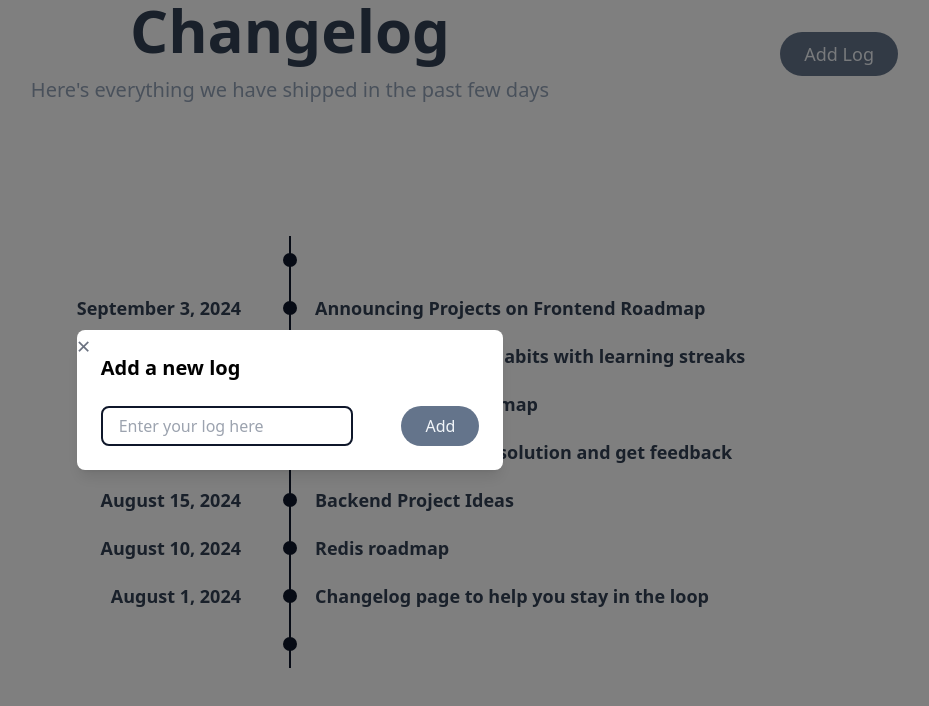
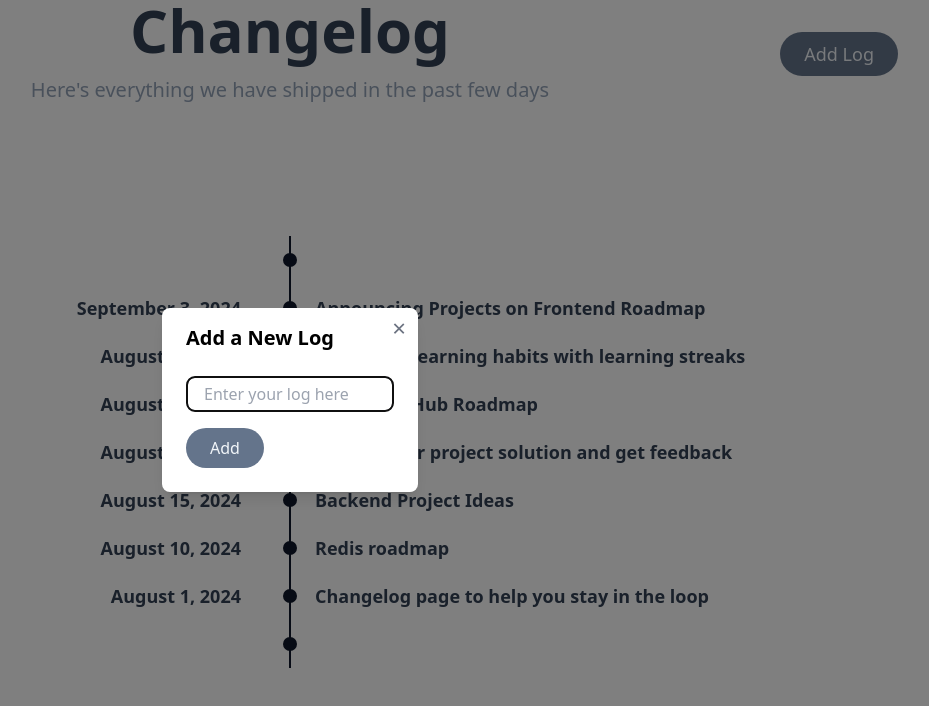
Before and after one commit to MarioTudon/Changelog, a React (Vite) app: page / in a window 1280 px wide. Both pictures are taken after a click on the button "Add Log". Shown: the top 706 px of the page, without its empty margins (350-1279 px from the left). Built offline with nearby package versions, Linux system fonts and the light colour scheme.

Commit message:
Modificaciones en página
Se agrego el modal y se preparo codigo para crear lista de Logs

```diff
--- a/src/App.jsx
+++ b/src/App.jsx
@@ -1,10 +1,11 @@
-import { useState } from 'react';
+import { useState, useRef } from 'react';
 import AddLog from './components/AddLog.jsx'
 import Modal from './components/Modal.jsx'
 import Changelog from './components/Changelog.jsx';
 
 function App() {
     const [isModalOpen, setIsModalOpen] = useState(false);
+    const inputRef = useRef(null);
 
     const openModal = () => setIsModalOpen(true);
     const closeModal = () => setIsModalOpen(false);
@@ -21,12 +22,12 @@ function App() {
 
     return (
         <>
-            <Modal isOpen={isModalOpen} onClose={closeModal}>
-            </Modal>
+            <Modal isOpen={isModalOpen} closeModal={closeModal} inputRef={inputRef}/>
             <h1 className='text-center text-6xl font-semibold text-slate-700'>Changelog</h1>
             <h2 className='mb-auto mt-4 text-xl font-medium text-slate-400'>Here's everything we have shipped in the past few days</h2>
-            <AddLog openModal={openModal} textButton={'Add Log'} />
-            <Changelog />
+            <AddLog openModal={openModal} textButton={'Add Log'} inputRef={inputRef}/>
+            <Changelog>
+            </Changelog>
         </>
     );
 }
--- a/src/components/AddLog.jsx
+++ b/src/components/AddLog.jsx
@@ -1,7 +1,13 @@
-function EditRecord({ openModal, textButton }) {
+function EditRecord({ openModal, textButton, inputRef }) {
+
+    const handleClick = () => {
+        openModal();
+        setTimeout(() => { inputRef.current?.focus(); }, 0);
+    }
+
     return (
         <>
-            <button className='fixed top-8 right-8 bg-slate-500 text-slate-100 text-lg px-6 py-2 rounded-full hover:scale-110 transition-all hover:bg-slate-600' onClick={openModal}>{textButton}</button>
+            <button className='fixed top-8 right-8 bg-slate-500 text-slate-100 text-lg px-6 py-2 rounded-full hover:scale-110 transition-all hover:bg-slate-600' onClick={handleClick}>{textButton}</button>
         </>
     );
 }
--- a/src/components/Changelog.jsx
+++ b/src/components/Changelog.jsx
@@ -1,6 +1,7 @@
+import { Children } from 'react';
 import Log from './Log.jsx'
 
-function Changelog() {
+function Changelog({ children }) {
     return (
         <>
             <div className='mb-auto'>
@@ -12,6 +13,7 @@ function Changelog() {
                 <Log date={'August 15, 2024'} record={'Backend Project Ideas'} />
                 <Log date={'August 10, 2024'} record={'Redis roadmap'} />
                 <Log date={'August 1, 2024'} record={'Changelog page to help you stay in the loop'} />
+                {children}
                 <Log date={''} record={''} />
             </div>
         </>
--- a/src/components/Modal.jsx
+++ b/src/components/Modal.jsx
@@ -1,16 +1,14 @@
-const Modal = ({ isOpen, onClose, children }) => {
-    if (!isOpen) return null;
+const Modal = ({ isOpen, closeModal, inputRef }) => {
 
-    return (
+    return isOpen && (
         <div className="fixed inset-0 bg-black bg-opacity-50 flex items-center justify-center z-50">
-            <div className="bg-white p-6 rounded-lg shadow-lg w-1/3 relative flex flex-col">
-                <h2 className="text-xl font-semibold mb-6">Add a new log</h2>
-                <button className="absolute top-0 left-0 text-gray-500 hover:text-gray-800 text-2xl inline-block" onClick={onClose}> &times; </button>
-                <div className='flex mt-auto'>
-                    <input className='border-slate-900 w-2/3 px-4 border-2 rounded-lg' type="text" name="" id="" maxLength={'50'} placeholder="Enter your log here" />
-                    <button className='ml-auto bg-slate-500 text-slate-100 text-base px-6 py-2 rounded-full hover:scale-110 transition-all hover:bg-slate-600'>Add</button>
+            <div className="bg-white p-6 pt-4 rounded-lg shadow-lg w-1/5 min-w-52 relative flex flex-col">
+                <h2 className="text-xl font-semibold mb-6">Add a New Log</h2>
+                <button className="absolute top-1 right-3 text-gray-500 hover:text-gray-800 text-2xl inline-block" onClick={closeModal}> &times; </button>
+                <div className='flex flex-col mt-auto'>
+                    <input className='border-slate-900 w-full h-9 px-4 border-2 rounded-lg' type="text" name="modal-text-input" id="modal-text-input" maxLength={'50'} placeholder="Enter your log here" ref={inputRef}/>
+                    <button className='mr-auto mt-4 bg-slate-500 text-slate-100 text-base px-6 py-2 rounded-full hover:scale-110 transition-all hover:bg-slate-600'>Add</button>
                 </div>
-                {children}
             </div>
         </div>
     );
--- a/src/output.css
+++ b/src/output.css
@@ -594,6 +594,26 @@ video {
   top: 2rem;
 }
 
+.right-0 {
+  right: 0px;
+}
+
+.right-2 {
+  right: 0.5rem;
+}
+
+.top-1 {
+  top: 0.25rem;
+}
+
+.top-0\.5 {
+  top: 0.125rem;
+}
+
+.right-3 {
+  right: 0.75rem;
+}
+
 .z-50 {
   z-index: 50;
 }
@@ -618,6 +638,10 @@ video {
   margin-top: auto;
 }
 
+.mr-auto {
+  margin-right: auto;
+}
+
 .inline-block {
   display: inline-block;
 }
@@ -638,6 +662,22 @@ video {
   height: 0.875rem;
 }
 
+.h-4 {
+  height: 1rem;
+}
+
+.h-10 {
+  height: 2.5rem;
+}
+
+.h-8 {
+  height: 2rem;
+}
+
+.h-9 {
+  height: 2.25rem;
+}
+
 .w-1\/3 {
   width: 33.333333%;
 }
@@ -648,6 +688,42 @@ video {
 
 .w-3\.5 {
   width: 0.875rem;
+}
+
+.w-1\/4 {
+  width: 25%;
+}
+
+.w-2\/5 {
+  width: 40%;
+}
+
+.w-1\/5 {
+  width: 20%;
+}
+
+.w-full {
+  width: 100%;
+}
+
+.w-80 {
+  width: 20rem;
+}
+
+.min-w-32 {
+  min-width: 8rem;
+}
+
+.min-w-96 {
+  min-width: 24rem;
+}
+
+.min-w-36 {
+  min-width: 9rem;
+}
+
+.min-w-52 {
+  min-width: 13rem;
 }
 
 .-translate-x-1\/2 {
@@ -774,6 +850,14 @@ video {
   padding-right: 3rem;
 }
 
+.pt-3 {
+  padding-top: 0.75rem;
+}
+
+.pt-4 {
+  padding-top: 1rem;
+}
+
 .text-center {
   text-align: center;
 }
```
